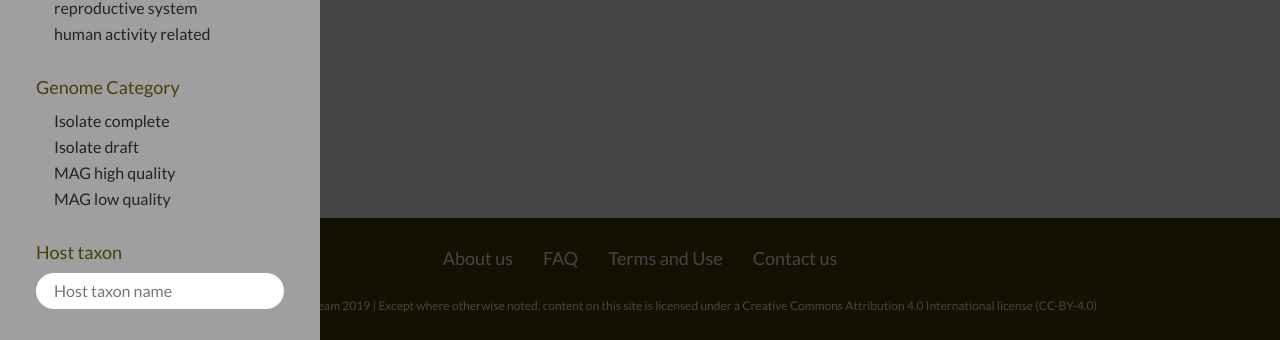
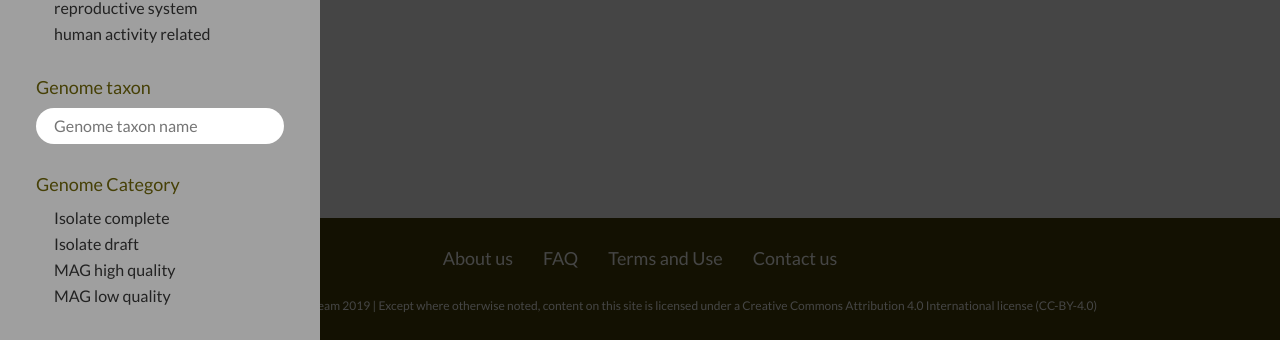
Before and after one commit to microbiomedatahub/microbiome-datahub, a React (Vite) app: page /genomes in a window 1280 px wide. Both pictures are taken after a click on the button 25 px from the left and 105 px from the top of the page. Shown: the part 453-793 px from the top of the page. Built offline with nearby package versions, Linux system fonts and the light colour scheme; no server answers.

Commit message:
Add Genome Search Form

```diff
--- a/src/components/GenomeCategory.tsx
+++ b/src/components/GenomeCategory.tsx
@@ -1,12 +1,39 @@
 const GenomeCategory = () => {
   return (
     <>
+      <section className='side-menu__links__section'>
+        <label className='side-menu__links__heading'>Genome taxon</label>
+        <input
+          type='text'
+          placeholder='Genome taxon name'
+          className='side-menu__links__input'
+        />
+      </section>
+
       <section className='side-menu__links__section'>
         <label className='side-menu__links__heading'>Genome Category</label>
         {['Isolate complete', 'Isolate draft', 'MAG high quality', 'MAG low quality'].map((item, index) => {
           return <p key={index} className={'side-menu__links__item'}>{item}</p>
         })}
       </section>
+
+      <section className='side-menu__links__section'>
+        <label className='side-menu__links__heading'>MAG source</label>
+        {['INSDC', 'MGnify', 'Other DBs', 'Original'].map((item, index) => {
+          return <p key={index} className='side-menu__links__item'>{item}</p>
+        })}
+      </section>
+
+      <section className='side-menu__links__section'>
+        <label className='side-menu__links__heading'>MAG completeness</label>
+        <input
+          type='range'
+          className='side-menu__links__range'
+          value='50'
+          min='40'
+          max='100'
+        />
+      </section>
     </>
   )
 }
```
